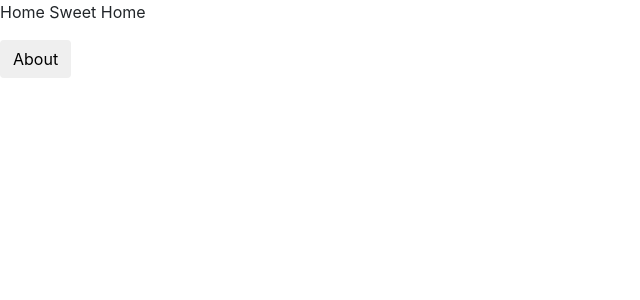
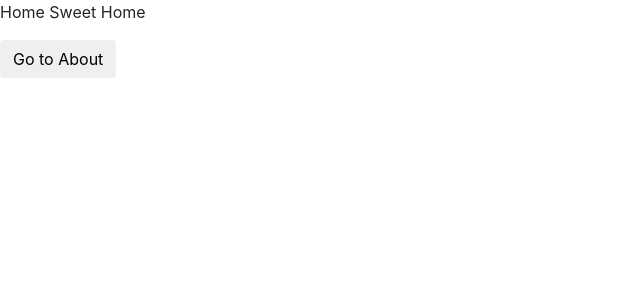
Before and after one commit to mantuonweb/mapp, an Angular app: page /home in a window 1280 px wide. Shown: the top 300 px of the page, without its empty margins (0-640 px from the left). Built offline with nearby package versions, Linux system fonts and the light colour scheme.

Commit message:
home changes

```diff
--- a/src/app/app-routing.module.ts
+++ b/src/app/app-routing.module.ts
@@ -1,11 +1,11 @@
 import { NgModule } from '@angular/core';
 import { Routes, RouterModule } from '@angular/router';
 const routes: Routes = [
-  {path: '', redirectTo: '/home', pathMatch: 'full'},
+  { path: '', redirectTo: '/home', pathMatch: 'full' }
   // {path: '**', redirectTo: '/aboutus'}
 ];
 @NgModule({
-  imports: [RouterModule.forRoot(routes)],
+  imports: [RouterModule.forRoot(routes, { enableTracing: false, useHash: false })],
   exports: [RouterModule]
 })
 export class AppRoutingModule { }
--- a/src/app/pages/home/home.component.html
+++ b/src/app/pages/home/home.component.html
@@ -1,2 +1,2 @@
 <p>Home Sweet Home</p>
-<button class="btn btn-default" (click)="gotoAboutUs()">About</button>
+<button class="btn btn-default" (click)="gotoAboutUs()">Go to About</button>
```
